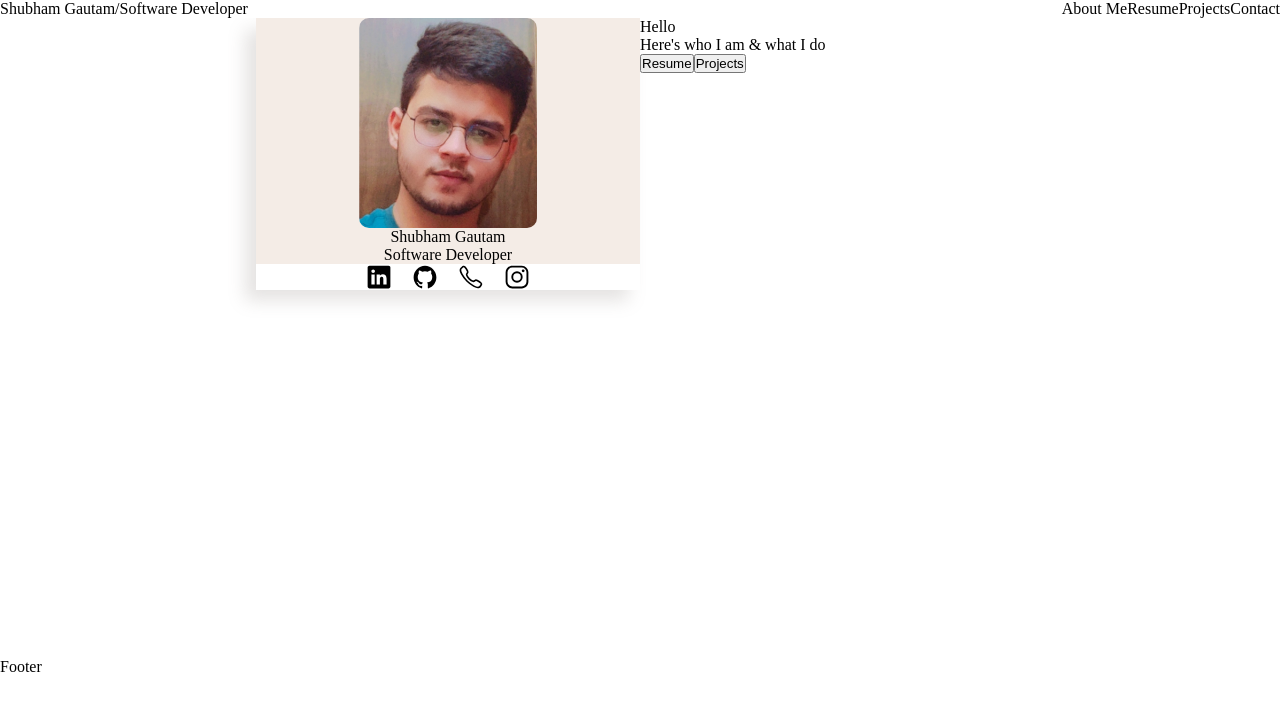
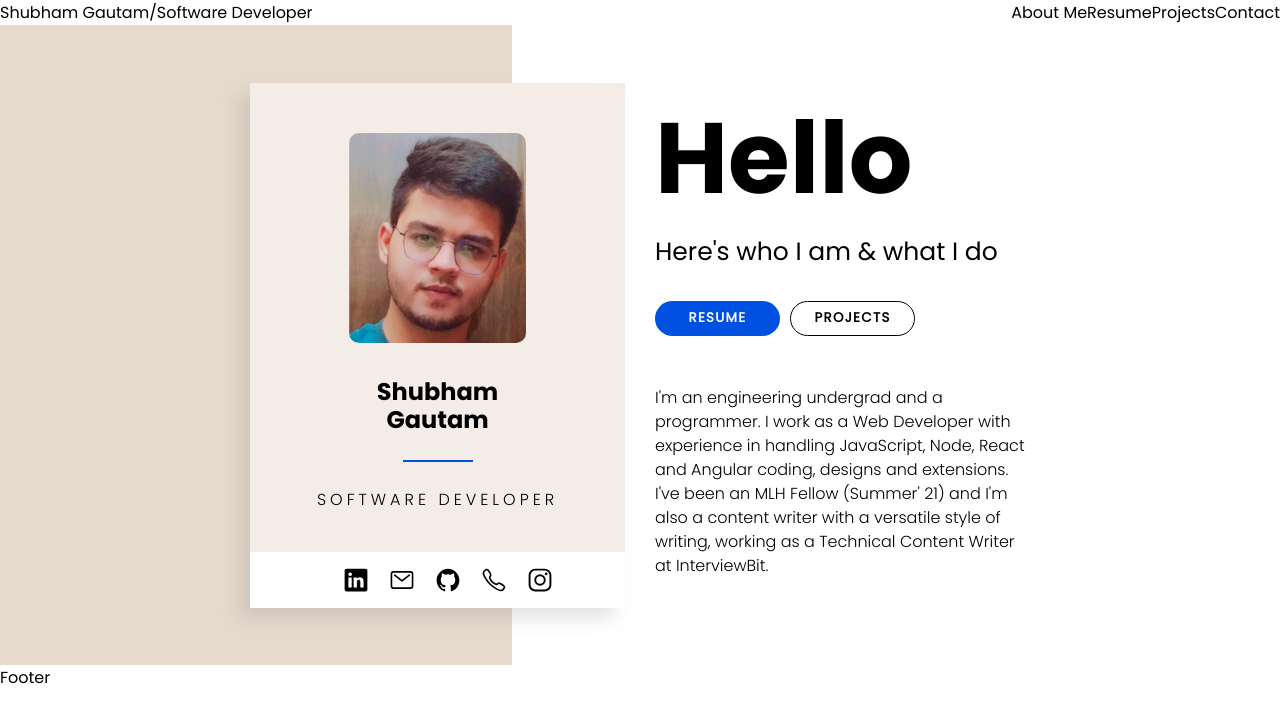
Before and after one commit to ishubham21/portfolio, a React (Create React App) app: page / in a window 1280 px wide. Shown: the top 722 px of the page. Built offline with nearby package versions, Linux system fonts and the light colour scheme.

Commit message:
homepage

```diff
--- a/src/Home/Desc-container/DescContainer.js
+++ b/src/Home/Desc-container/DescContainer.js
@@ -9,15 +9,20 @@ const DescContainer = () => {
             <div className="headline-2">
                 Here's who I am & what I do
             </div>
-            <div className="btn-conatiner">
+            <div className="btn-container">
                 <Link to='/resume'>
-                    <button>Resume</button>
+                    <button className="resume-btn">Resume</button>
                 </Link>
                 <Link to='/Projects'>
-                    <button>Projects</button>
+                    <button className="project-btn">Projects</button>
                 </Link>
             </div>
-
+            <div className="bio-paragraph">
+                I'm an engineering undergrad and a programmer. I work as a Web Developer with experience in handling JavaScript, Node, React and Angular coding, designs and extensions.
+            </div>
+            <div className="bio-paragraph">
+                I've been an MLH Fellow (Summer' 21) and I'm also a content writer with a versatile style of writing, working as a Technical Content Writer at InterviewBit.
+            </div>
         </div>
     )
 }
--- a/src/Home/Home.css
+++ b/src/Home/Home.css
@@ -2,15 +2,33 @@
     width: 100%;
     min-height: 80vh;
     overflow-x: hidden;
+    display: flex;
+    align-items: center;
+    position: relative;
+}
+
+.bg-color{
+    position: absolute;
+    top: 0;
+    left: 0;
+    height: 100%;
+    width: 40%;
+    background-color: rgb(230, 218, 206);
+    z-index: -1;
 }
 
 .home-wrapper{
+    flex:  0 0 100%;
     display: flex;
     justify-content: center;
 }
 
-.home-wrapper div{
-    flex: 0 0 30%;
+.home-wrapper .ImgContainer, .home-wrapper .DescContainer{
+    /* flex: 0 0 25%; */
+    width: 375px;
+    height: 525px;
+    margin: 0 15px;
+    position: relative;
 }
 
 .home-wrapper img{
@@ -32,6 +50,41 @@
     display: flex;
     justify-content: center;
     background-color: #fff;
+    padding: 15px 0;
+    position: absolute;
+    bottom: 0;
+    width: 100%;
+    /* box-shadow: rgba(138, 131, 124, 0.23) -11.31px 11.31px 25px 0px; */
+}
+
+.ImgContainer .img-container{
+    margin-top: 50px;
+}
+
+.ImgContainer .name-container{
+    margin: 35px 0 25px;
+    font-weight: 800;
+}
+
+.ImgContainer h2{
+    line-height: 1.2em;
+    font-family: 'Poppins-Bold';
+}
+
+.ImgContainer .break-line{
+    width: 70px;
+    height: 2px;
+    background-color: rgb(0, 80, 225);
+    margin-bottom: 25px;
+}
+
+.ImgContainer .name-designation{
+    margin-bottom: 50px;
+    letter-spacing: 0.25em;
+    font-size: 16px;
+    font-family: 'Poppins-light';
+    font-weight: 100;
+    text-transform: uppercase;
 }
 
 .img-container img{
@@ -39,9 +92,72 @@
     border-radius: 10px;
 }
 
-.ImgContainer .social-medias img{
+.ImgContainer .social-medias img, .social-medias a{
     display: block;
     width: 26px;
     height: 26px;
     margin: 0px 10px;
 }
+
+/* ------- Description Container --------- */
+
+.DescContainer .headline-1{
+    font-size: 100px;
+    font-family: 'Poppins-Bold';
+}
+
+.DescContainer .headline-2{
+    font-size: 25px;
+    margin-bottom: 30px;
+    font-weight: 500;
+}
+
+.DescContainer .btn-container{
+    margin-bottom: 50px;
+}
+
+.DescContainer .btn-container a{
+    margin-right: 10px;
+}
+
+.DescContainer .btn-container button{
+    width: 125px;
+    height: 35px;
+    border: 0;
+    outline: none;
+    cursor: pointer;
+    border-radius: 20px;
+    text-transform: uppercase;
+    letter-spacing: 0.1em;
+    font-weight: 600;
+    transition: all 0.3s;
+}
+
+.DescContainer .btn-container .resume-btn{
+    background-color: rgb(0, 80, 225);
+    color: #fff;
+}
+
+.DescContainer .btn-container .resume-btn:hover{
+    border: 2px solid rgb(0, 80, 225);
+    background-color: #fff;
+    color: #000;
+}
+
+.DescContainer .btn-container .project-btn{
+    border: 1px solid #000;
+    background-color: #fff;
+}
+
+.DescContainer .btn-container .project-btn:hover{
+    background-color: rgb(0, 80, 225);
+    color: #fff;
+    border: 0
+}
+
+.DescContainer .bio-paragraph{
+    line-height: 1.5em;
+    font-size: 16px;
+    letter-spacing: normal;
+    font-family: 'Poppins-Light';
+}
--- a/src/Home/Home.js
+++ b/src/Home/Home.js
@@ -5,6 +5,7 @@ import DescContainer from './Desc-container/DescContainer';
 const Home = () => {
     return (
         <div className="home-container">
+            <div className="bg-color"></div>
             <div className="home-wrapper">
                 <ImgContainer />
                 <DescContainer />
--- a/src/Home/Img-container/ImgContainer.js
+++ b/src/Home/Img-container/ImgContainer.js
@@ -3,6 +3,7 @@ import insta from './../../assets/icons/logo-instagram.svg'
 import linkedin from './../../assets/icons/logo-linkedin.svg'
 import call from './../../assets/icons/call-outline.svg'
 import github from './../../assets/icons/logo-github.svg'
+import mail from './../../assets/icons/logo-mail.svg'
 
 const ImgContainer = () => {
     return (
@@ -11,17 +12,28 @@ const ImgContainer = () => {
                 <img src={myImg} alt="My Face" />
             </div>
             <div className="name-container">
-                Shubham Gautam
+                <h2>Shubham <br></br> Gautam</h2>
             </div>
             <p className="break-line"></p>
             <div className="name-designation">
                 Software Developer
             </div>
             <div className="social-medias">
-                <img src={linkedin} alt="LinkedIn" />
-                <img src={github} alt="GitHub" />
-                <img src={call} alt="Phone" />
-                <img src={insta} alt="Instagram" />
+                <a href="https://linkedin.com/in/ishubham21" target="_blank" rel="noreferrer">
+                    <img src={linkedin} alt="LinkedIn" />
+                </a>
+                <a href="https://mail.google.com/mail/?view=cm&fs=1&to=sg2199203@gmail.com" target="_blank" rel="noreferrer">
+                    <img src={mail} alt="mail" />
+                </a>
+                <a href="https://github.com/ishubham21" target="_blank" rel="noreferrer">
+                    <img src={github} alt="GitHub" />
+                </a>
+                <a href="tel:+919950746862" target="_blank" rel="noreferrer">
+                    <img src={call} alt="Phone" />
+                </a>
+                <a href="https://instagram.com/ishubham21" target="_blank" rel="noreferrer">
+                    <img src={insta} alt="Instagram" />
+                </a>
             </div>
         </div>
     );
--- a/src/index.css
+++ b/src/index.css
@@ -1,6 +1,27 @@
+@font-face {
+  font-family: 'Poppins-Regular';
+  src: url('./assets/fonts/Poppins-Regular.ttf');
+}
+
+@font-face {
+  font-family: 'Poppins-Bold';
+  src: url('./assets/fonts/Poppins-Bold.ttf');
+}
+
+@font-face {
+  font-family: 'Poppins-Light';
+  src: url('./assets/fonts/Poppins-Light.ttf');
+}
+
+@font-face {
+  font-family: 'Poppins-xb';
+  src: url('./assets/fonts/Poppins-ExtraBold.ttf');
+}
+
 *{
   margin: 0;
   padding: 0;
+  font-family: 'Poppins-Regular';
 }
 
 a, a:visited{
```
Also changed, not shown: src/assets/icons/logo-mail.svg (added).
